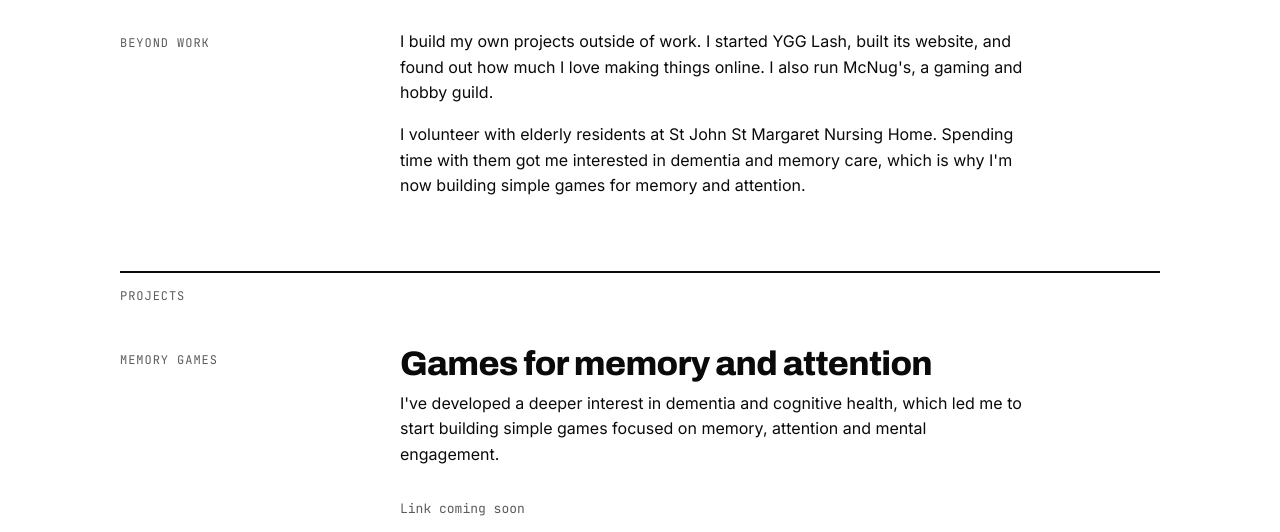
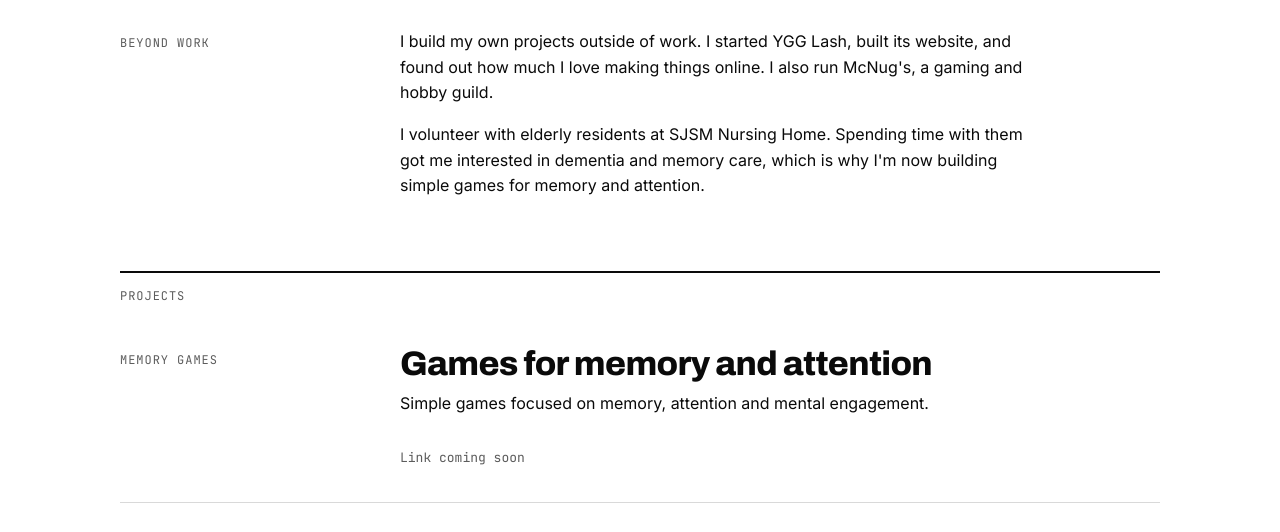
Before and after one commit to sonnchae/sonns-guildhouse, a plain HTML site: page index.html in a window 1280 px wide. Shown: the part 1780-2312 px from the top of the page. Drawn offline with Linux system fonts and the light colour scheme.

Commit message:
Update index.html

```diff
--- a/index.html
+++ b/index.html
@@ -327,7 +327,7 @@
         </div>
         <div>
           <p>I build my own projects outside of work. I started YGG Lash, built its website, and found out how much I love making things online. I also run McNug's, a gaming and hobby guild.</p>
-          <p>I volunteer with elderly residents at St John St Margaret Nursing Home. Spending time with them got me interested in dementia and memory care, which is why I'm now building simple games for memory and attention.</p>
+          <p>I volunteer with elderly residents at SJSM Nursing Home. Spending time with them got me interested in dementia and memory care, which is why I'm now building simple games for memory and attention.</p>
         </div>
       </article>
     </section>
@@ -343,7 +343,7 @@
       </div>
       <div>
         <h2>Games for memory and attention</h2>
-        <p>I've developed a deeper interest in dementia and cognitive health, which led me to start building simple games focused on memory, attention and mental engagement.</p>
+        <p>Simple games focused on memory, attention and mental engagement.</p>
         <span class="site" id="games-link" style="color:var(--mute)">Link coming soon</span>
       </div>
     </article>
```
